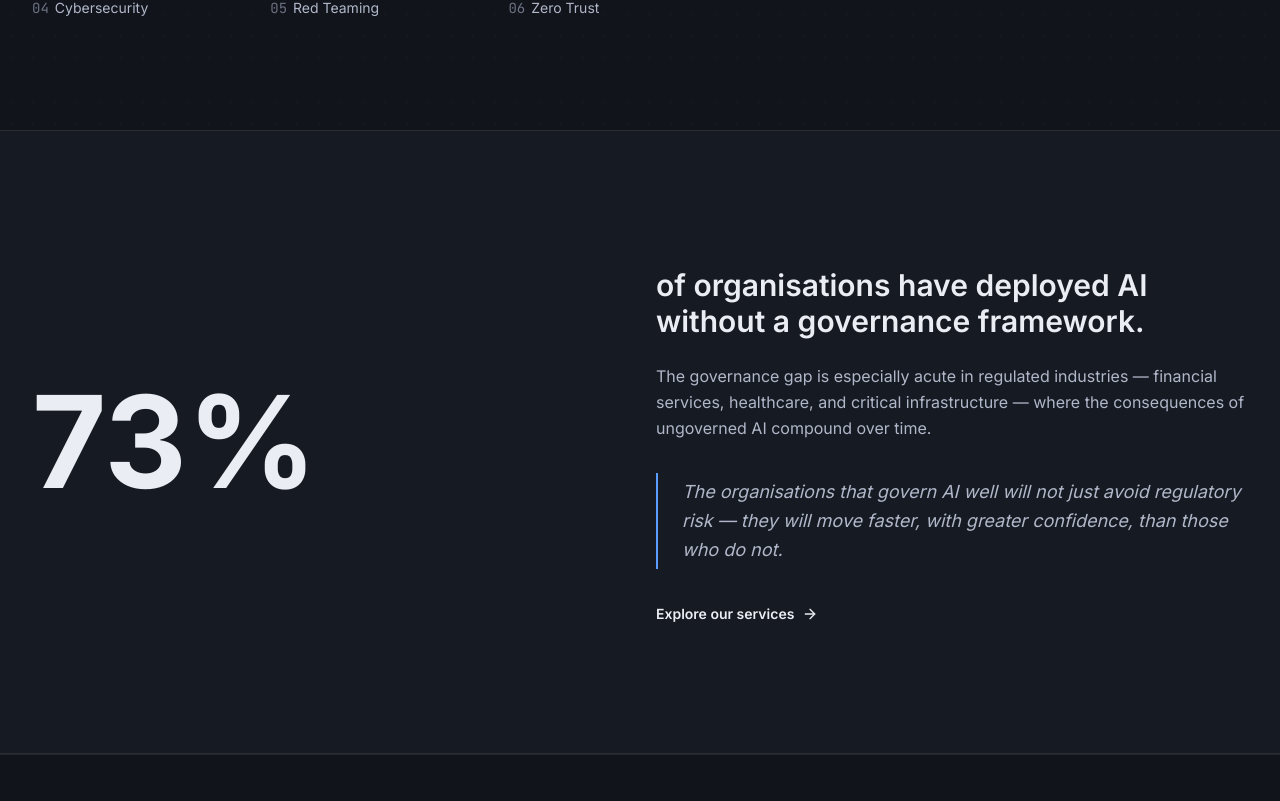
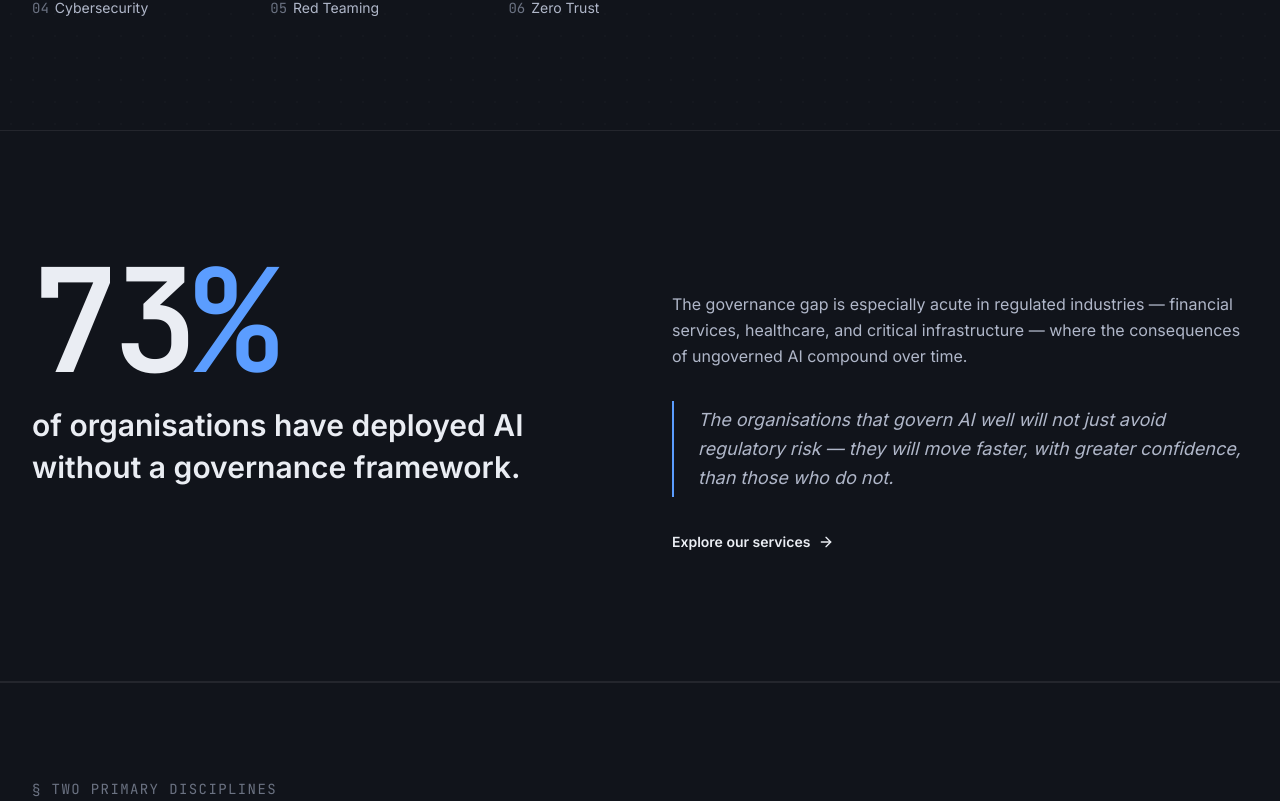
Before and after one commit to sameerkalyan/website-cloner, a Next.js app: page / in a window 1280 px wide. Shown: the part 919-1720 px from the top of the page. Built offline with nearby package versions, Linux system fonts and the light colour scheme.

Commit message:
fix: 73% block — number and headline stacked left, body right, matching reference layout

```diff
--- a/src/components/the-claim-stats.tsx
+++ b/src/components/the-claim-stats.tsx
@@ -5,18 +5,19 @@ import { Icon } from "@/components/icons";
 
 export function TheClaimStats() {
   return (
-    <section className="py-24 md:py-32 bg-[var(--card)] border-y border-[var(--line)]">
+    <section className="py-24 md:py-32 border-y border-[var(--line)]">
       <div className="mx-auto max-w-7xl px-6 lg:px-8">
-        <div className="grid md:grid-cols-2 gap-6 md:gap-8 items-center">
+        <div className="grid md:grid-cols-2 gap-10 md:gap-16 items-start">
           <div>
-            <span className="text-8xl md:text-9xl font-display font-bold text-[var(--ink)] leading-none">
-              73%
+            <span className="text-[7rem] md:text-[9rem] font-display font-bold text-[var(--ink)] leading-[0.85] metric-value">
+              73
+              <span className="text-[var(--accent)]">%</span>
             </span>
-          </div>
-          <div className="pt-2">
-            <h2 className="text-2xl md:text-3xl font-display font-semibold text-[var(--ink)] mb-6">
+            <h2 className="text-2xl md:text-3xl font-display font-semibold text-[var(--ink)] mt-6 leading-snug">
               of organisations have deployed AI without a governance framework.
             </h2>
+          </div>
+          <div className="pt-4 md:pt-8">
             <p className="text-base text-[var(--ink2)] leading-relaxed mb-8">
               The governance gap is especially acute in regulated industries —
               financial services, healthcare, and critical infrastructure — where
```
